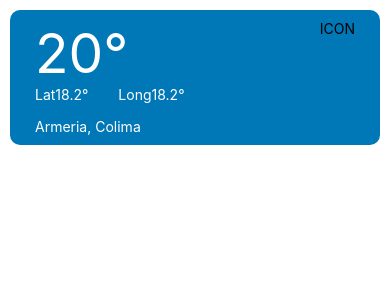
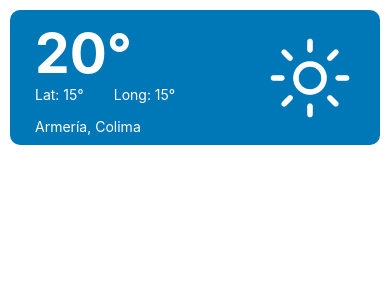
Before and after one commit to mcmmiguel/WeatherApp-RN, a React Native app: screen / in a window 390 px wide. Shown: the top 300 px of the page. Built offline with nearby package versions, Linux system fonts and the light colour scheme.

Commit message:
Chore. Implement Vector icons

```diff
--- a/package.json
+++ b/package.json
@@ -11,7 +11,8 @@
   },
   "dependencies": {
     "react": "18.2.0",
-    "react-native": "0.73.5"
+    "react-native": "0.73.5",
+    "react-native-vector-icons": "^10.0.3"
   },
   "devDependencies": {
     "@babel/core": "^7.20.0",
@@ -22,6 +23,7 @@
     "@react-native/metro-config": "0.73.5",
     "@react-native/typescript-config": "0.73.1",
     "@types/react": "^18.2.6",
+    "@types/react-native-vector-icons": "^6.4.18",
     "@types/react-test-renderer": "^18.0.0",
     "babel-jest": "^29.6.3",
     "eslint": "^8.19.0",
--- a/src/components/CityCard/CityCard.tsx
+++ b/src/components/CityCard/CityCard.tsx
@@ -1,36 +1,38 @@
 import React from 'react';
-import { View, Text } from 'react-native';
+import { View, Text, TouchableOpacity } from 'react-native';
+import Icon from 'react-native-vector-icons/Ionicons';
+import { CityCardProps } from '../../interfaces/interfaces';
 import { styles } from './styles';
-import { CityCardProps } from '../../interfaces/interfaces';
+import { colors } from '../../theme/theme';
 
-const weatherIcons = {
+export const weatherIcons = {
     sunny: 'sunny-outline',
 };
 
-export const CityCard = ({ degrees, lat, long, city, state }: CityCardProps) => {
+export const CityCard = ({ temperature, lat, long, city, state, weather }: CityCardProps) => {
     return (
-        <View style={styles.mainContainer}>
+        <TouchableOpacity style={styles.mainContainer}>
             <View style={styles.infoContainer}>
-                <Text style={styles.degreesText}>20°</Text>
+                <Text style={styles.degreesText}>{temperature}°</Text>
                 <View style={styles.coordenatesContainer}>
                     <Text style={styles.coordenatesText}>
-                        Lat
-                        <Text style={styles.coordenatesText}>18.2°</Text>
+                        Lat:
+                        <Text style={styles.coordenatesText}> {lat}°</Text>
                     </Text>
                     <Text style={styles.coordenatesText}>
-                        Long
-                        <Text style={styles.coordenatesText}>18.2°</Text>
+                        Long:
+                        <Text style={styles.coordenatesText}> {long}°</Text>
                     </Text>
                 </View>
                 <Text style={styles.cityText}>
-                    Armeria,
-                    <Text style={styles.cityText}> Colima</Text>
+                    {city},
+                    <Text style={styles.cityText}> {state}</Text>
                 </Text>
             </View>
 
-            <View>
-                <Text>ICON</Text>
+            <View style={styles.iconContainer}>
+                <Icon name={weatherIcons.sunny} size={90} color={colors.white} />
             </View>
-        </View>
+        </TouchableOpacity>
     );
 };
--- a/src/components/CityCard/styles.ts
+++ b/src/components/CityCard/styles.ts
@@ -15,9 +15,13 @@ export const styles = StyleSheet.create({
     infoContainer: {
 
     },
+    iconContainer: {
+        justifyContent: 'center',
+    },
     degreesText: {
         color: colors.white,
         fontSize: 55,
+        fontWeight: '700',
     },
     coordenatesContainer: {
         flexDirection: 'row',
--- a/src/interfaces/interfaces.ts
+++ b/src/interfaces/interfaces.ts
@@ -1,6 +1,7 @@
 
 export interface CityCardProps {
-    degrees: string;
+    temperature: string;
+    weather: string;
     lat: number;
     long: number;
     city: string;
--- a/src/screens/HomeScreen/HomeScreen.tsx
+++ b/src/screens/HomeScreen/HomeScreen.tsx
@@ -5,7 +5,13 @@ import { CityCard } from '../../components/CityCard/CityCard';
 export const HomeScreen = () => {
     return (
         <View>
-            <CityCard />
+            <CityCard
+                city="Armería"
+                temperature="20"
+                lat={15}
+                long={15}
+                state="Colima"
+            />
         </View>
     );
 };
--- a/src/theme/theme.ts
+++ b/src/theme/theme.ts
@@ -2,6 +2,7 @@ import { StyleSheet } from 'react-native';
 
 export const colors = {
     primary: '#0077B6',
+    darkPrimary: '#03045E',
     secondary: '#90E0EF',
     lightSecondary: '#CAF0F8',
     white: '#FFFFFF',
@@ -11,6 +12,8 @@ export const colors = {
 
 export const globalStyle = StyleSheet.create({
     globalContainer: {
+        flex: 1,
         paddingHorizontal: 10,
+        backgroundColor: colors.white,
     },
 });
```
Also changed, not shown: 3 other files (tests, documents, lock files or other folders).
